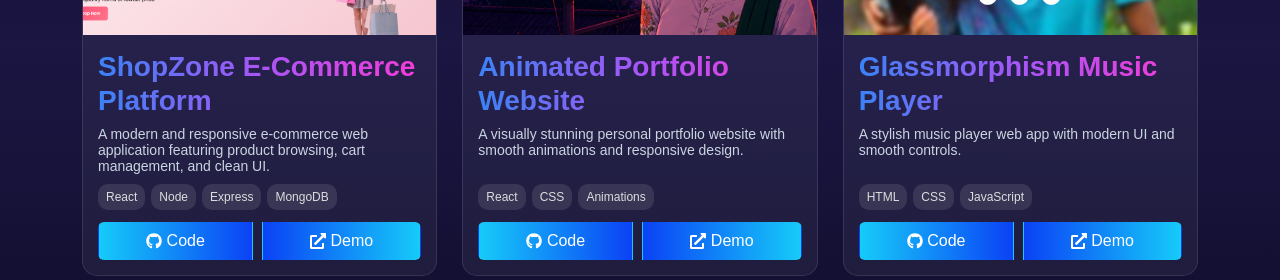
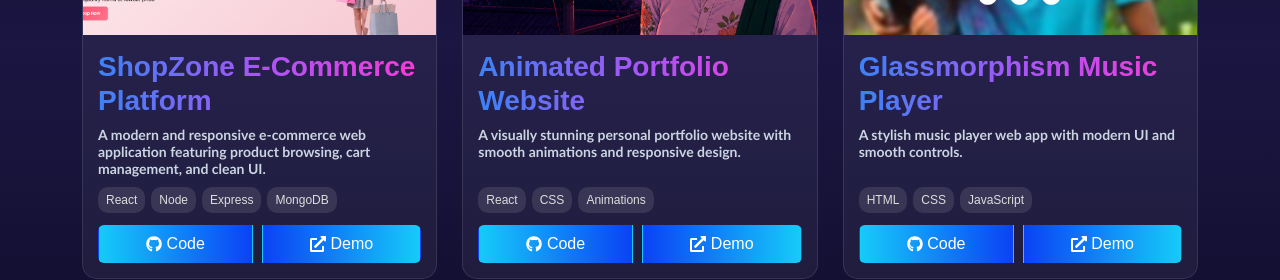
Before and after one commit to Nandhini4221/portfolio, a React (Vite) app: page / in a window 1280 px wide. Shown: the part 2680-2960 px from the top of the page. Built offline with nearby package versions, Linux system fonts and the light colour scheme.

Commit message:
second commit

```diff
--- a/src/styles/App.css
+++ b/src/styles/App.css
@@ -527,7 +527,6 @@ html {
   margin: auto;
 }
 
-/* Title */
 .projects-title {
   text-align: center;
   margin-bottom: 40px;
@@ -546,21 +545,19 @@ html {
   margin-top: 10px;
 }
 
-/* Grid */
+
 .projects-grid {
   display: grid;
   grid-template-columns: repeat(auto-fit, minmax(280px, 1fr)); /* 🔥 responsive */
   gap: 25px;
 }
 
-/* Card */
 .project-card {
   border-radius: 15px;
   overflow: hidden;
   background: rgba(255, 255, 255, 0.05);
   border: 1px solid rgba(255, 255, 255, 0.1);
   transition: 0.3s;
-
   display: flex;
   flex-direction: column;
   height: 100%;
@@ -572,7 +569,6 @@ html {
   box-shadow: 0 0 20px rgba(22, 56, 249, 0.3);
 }
 
-/* Image */
 .project-img {
   height: 200px;
   width: 100%;
@@ -589,7 +585,6 @@ html {
   transform: scale(1.1);
 }
 
-/* Content */
 .project-content {
   padding: 15px;
   display: flex;
@@ -610,9 +605,10 @@ html {
   font-size: 14px;
   margin-bottom: 10px;
   flex-grow: 1;
+   font-weight: bold;
+  font-family:'Gill Sans', 'Gill Sans MT', Calibri, 'Trebuchet MS', sans-serif;
 }
 
-/* Tags */
 .tags {
   display: flex;
   flex-wrap: wrap;
```
